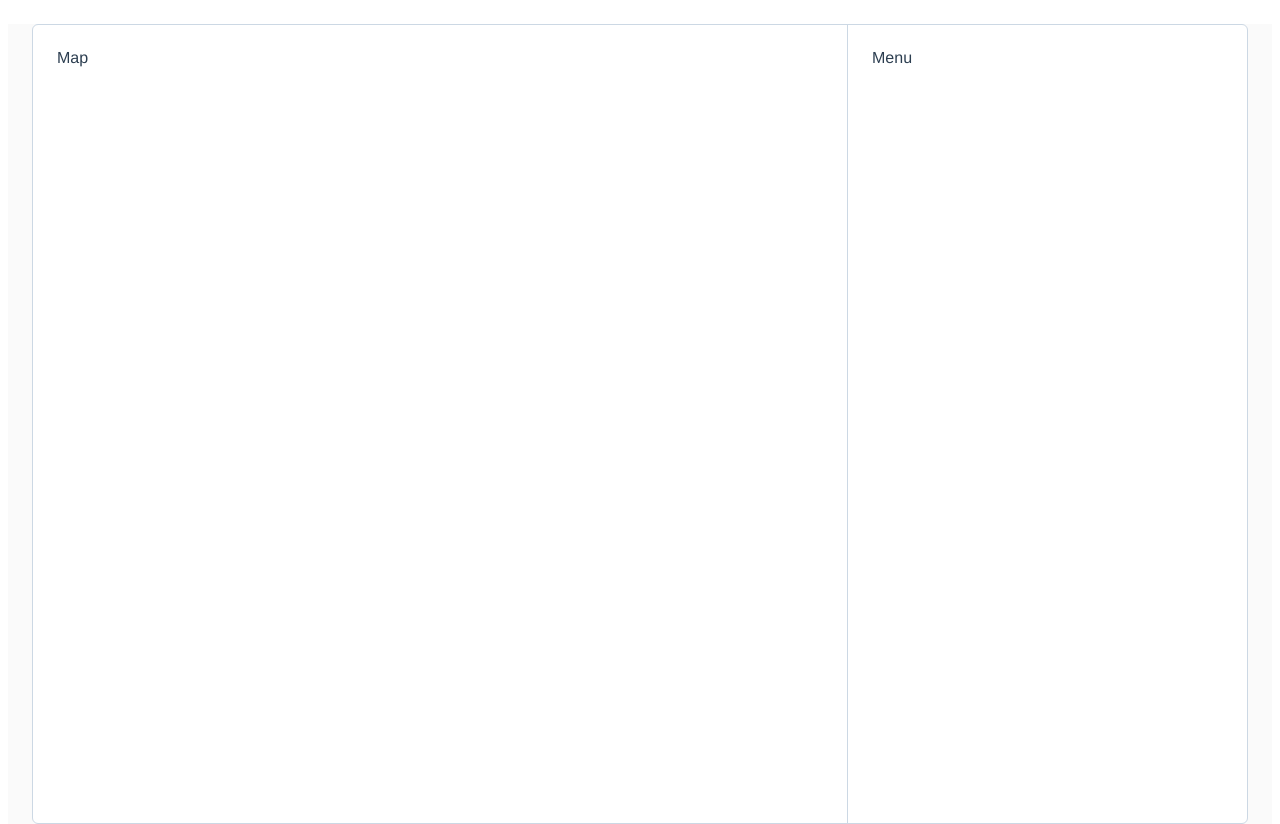
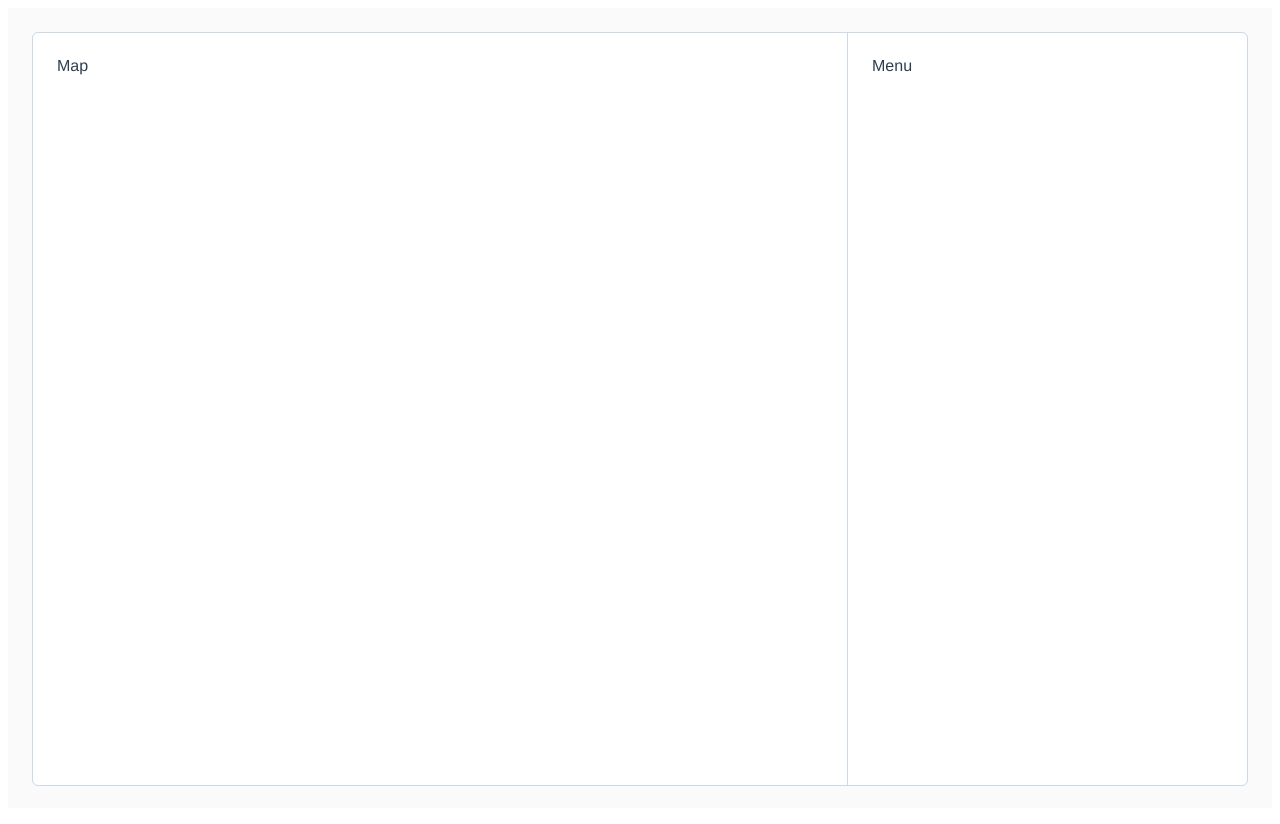
Before and after one commit to ozon-edu-vue-2021/office-plan, a Vue app: page / in a window 1280 px wide. Built offline with nearby package versions, Linux system fonts and the light colour scheme; the HTML template or start-up script is replaced by a standard one.

Commit message:
Fix office height

```diff
--- a/src/App.vue
+++ b/src/App.vue
@@ -24,6 +24,8 @@ export default {
   font-family: Avenir, Helvetica, Arial, sans-serif;
   color: #2c3e50;
   background-color: #fafafa;
+  padding: 24px;
+  box-sizing: border-box;
 }
 
 html,
@@ -39,8 +41,6 @@ body,
   border: 1px solid #ccd8e4;
   height: 100%;
   background: white;
-    margin: 24px;
   max-width: 1500px;
-    box-sizing: border-box;
 }
 </style>
```
Also changed, not shown: 1 other file (tests, documents, lock files or other folders). Lines whose indentation alone changed are shown as unchanged.
